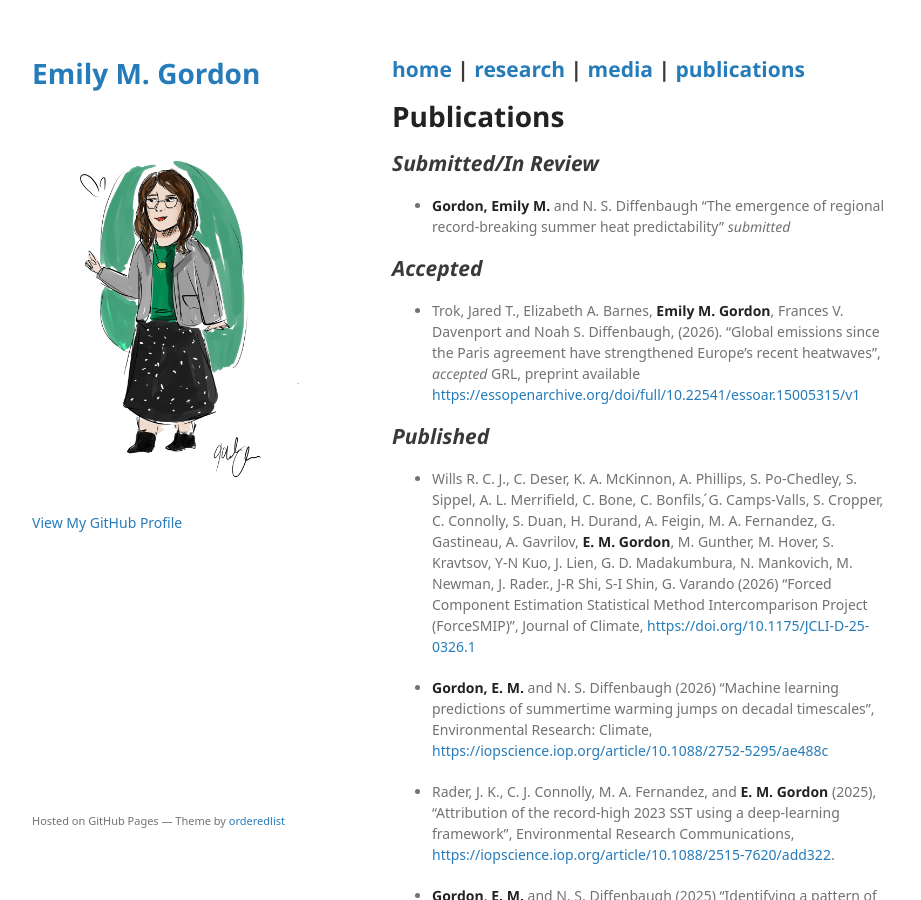
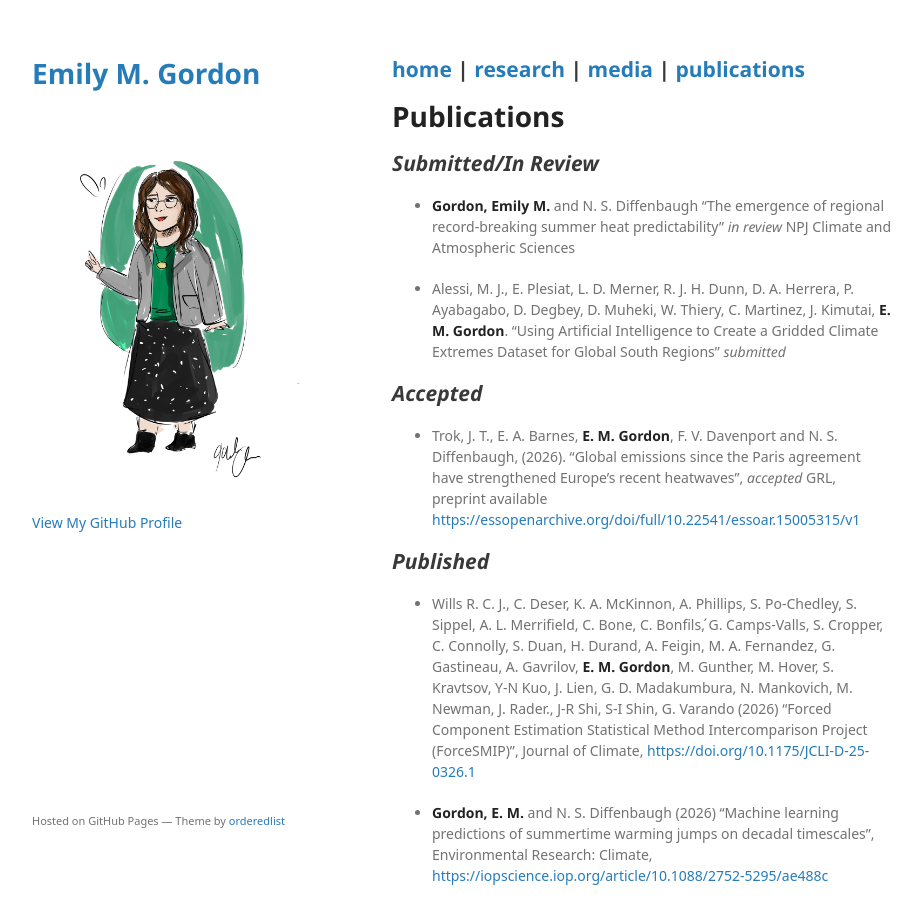
Before and after one commit to emily-gordy/emily-gordy.github.io, a Jekyll site: the page built from publications.md, in a window 1280 px wide and 900 px high. Shown: the whole window, without its empty margins (178-1099 px from the left). Built offline with Jekyll 4.4.1, drawn with Linux system fonts in a browser that asks for light colours; some web fonts are replaced; a script that is not in the unit is left out; the repository's description, which GitHub fills in, is left out; our own code applies the rules of GitHub Pages for plain Markdown files.

Commit message:
Revise publication details and add new submissions
Updated publication statuses and added new entries.

```diff
--- a/publications.md
+++ b/publications.md
@@ -9,11 +9,13 @@ permalink: /publications/
 
 ## _Submitted/In Review_
 
-* **Gordon, Emily M.** and N. S. Diffenbaugh "The emergence of regional record-breaking summer heat predictability" _submitted_
+* **Gordon, Emily M.** and N. S. Diffenbaugh "The emergence of regional record-breaking summer heat predictability" _in review_ NPJ Climate and Atmospheric Sciences
+
+* Alessi, M. J., E. Plesiat, L. D. Merner, R. J. H. Dunn, D. A. Herrera, P. Ayabagabo, D. Degbey, D. Muheki, W. Thiery, C. Martinez, J. Kimutai, **E. M. Gordon**. "Using Artificial Intelligence to Create a Gridded Climate Extremes Dataset for Global South Regions" _submitted_
 
 ## _Accepted_
 
-* Trok, Jared T., Elizabeth A. Barnes, **Emily M. Gordon**, Frances V. Davenport and Noah S. Diffenbaugh, (2026). "Global emissions since the Paris agreement have strengthened Europe's recent heatwaves", _accepted_ GRL, preprint available [https://essopenarchive.org/doi/full/10.22541/essoar.15005315/v1](https://essopenarchive.org/doi/full/10.22541/essoar.15005315/v1)
+* Trok, J. T., E. A. Barnes, **E. M. Gordon**, F. V. Davenport and N. S. Diffenbaugh, (2026). "Global emissions since the Paris agreement have strengthened Europe's recent heatwaves", _accepted_ GRL, preprint available [https://essopenarchive.org/doi/full/10.22541/essoar.15005315/v1](https://essopenarchive.org/doi/full/10.22541/essoar.15005315/v1)
 
 ## _Published_
 
```
